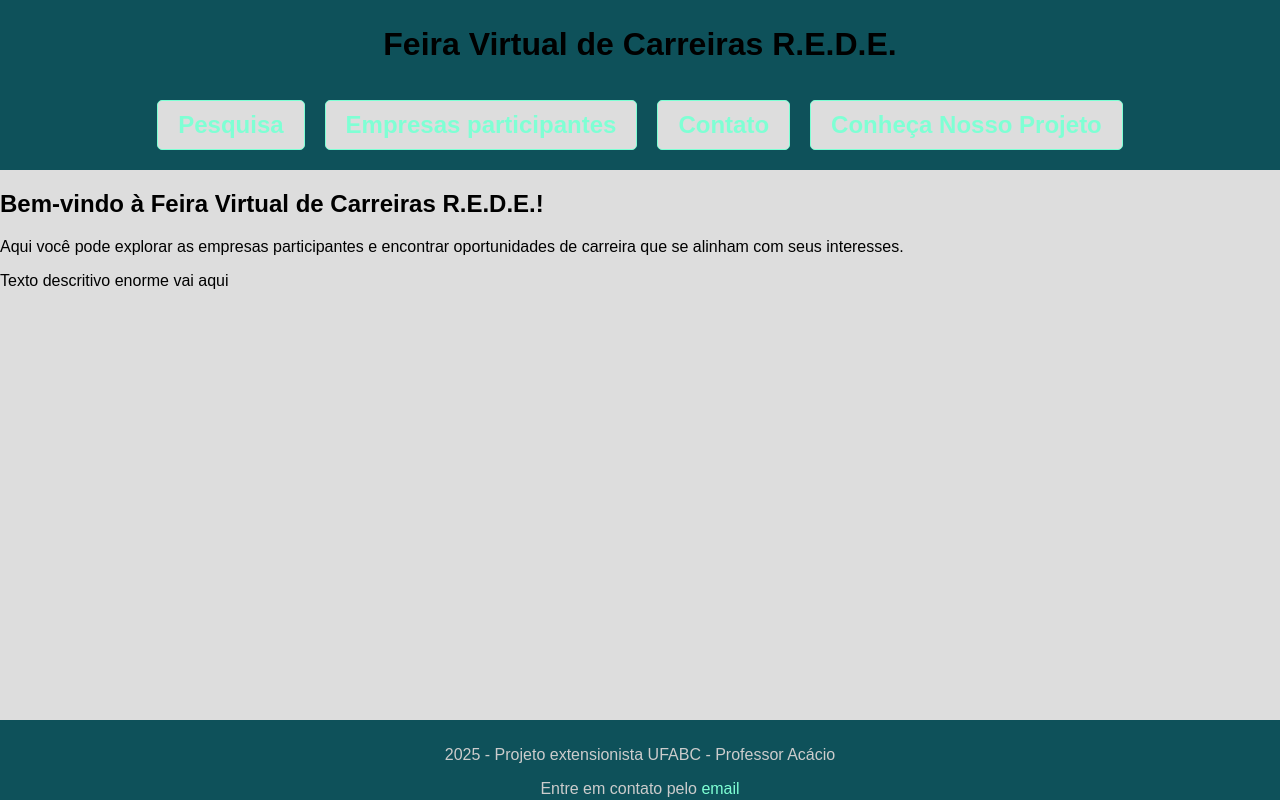
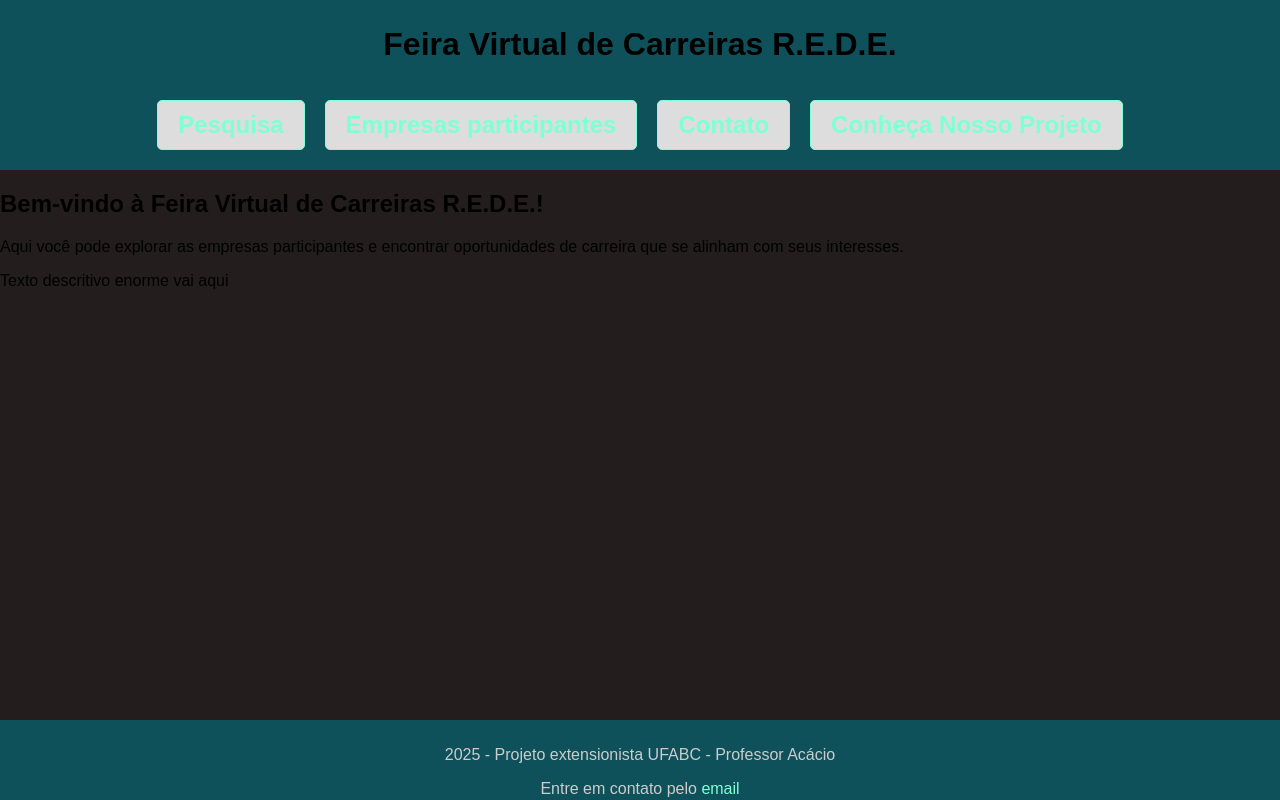
Before and after one commit to Buenors/Extension_Project_Website, a plain HTML site: page index.html in a window 1280 px wide. Drawn offline with Linux system fonts and the light colour scheme.

Commit message:
Update styles.css

```diff
--- a/styles.css
+++ b/styles.css
@@ -1,6 +1,6 @@
 body {
     font-family: Arial, sans-serif; /* Define a fonte padrão */
-    background-color: #DDDDDD; /* Cor de fundo da página */
+    background-color: #241d1d; /* Cor de fundo da página */
     margin: 0;
     padding: 0;
 }
```
